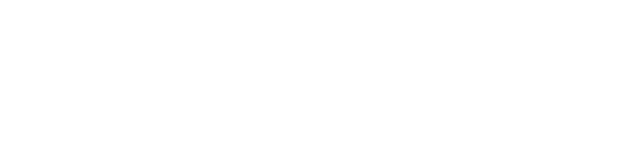
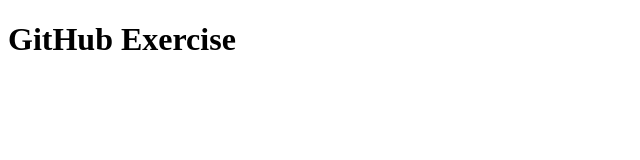
Before and after one commit to TracyV8/git-hub-excersise-begining, a plain HTML site: page index.html in a window 1280 px wide. Shown: the whole page, without its empty margins (0-640 px from the left). Drawn offline with Linux system fonts and the light colour scheme.

Commit message:
Update index.html
added Title

```diff
--- a/index.html
+++ b/index.html
@@ -8,6 +8,7 @@
     <title>Git Hub Exercise Beginineg</title>
   </head>
   <body>
+    <h1>GitHub Exercise</h1>
     <script src="script.js"></script>
   </body>
 </html>
```
